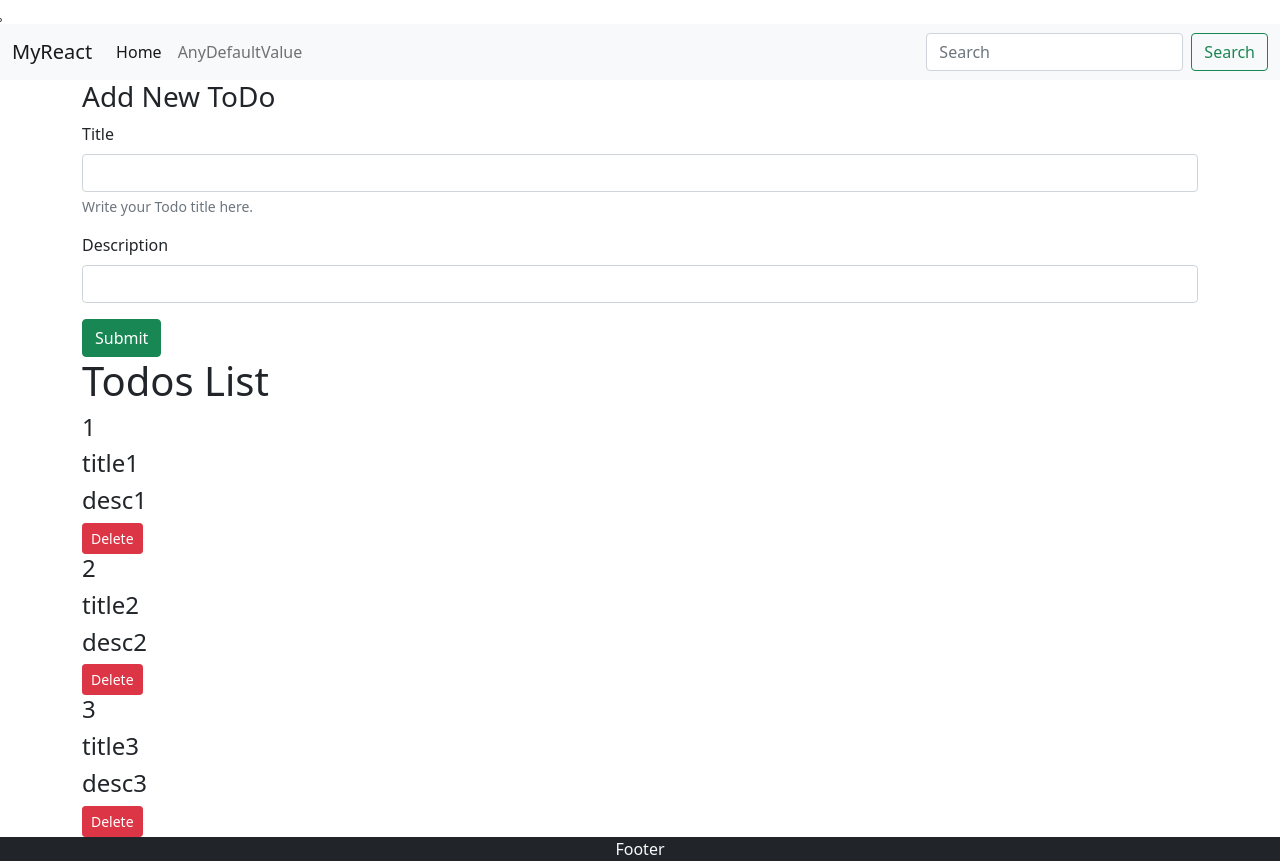
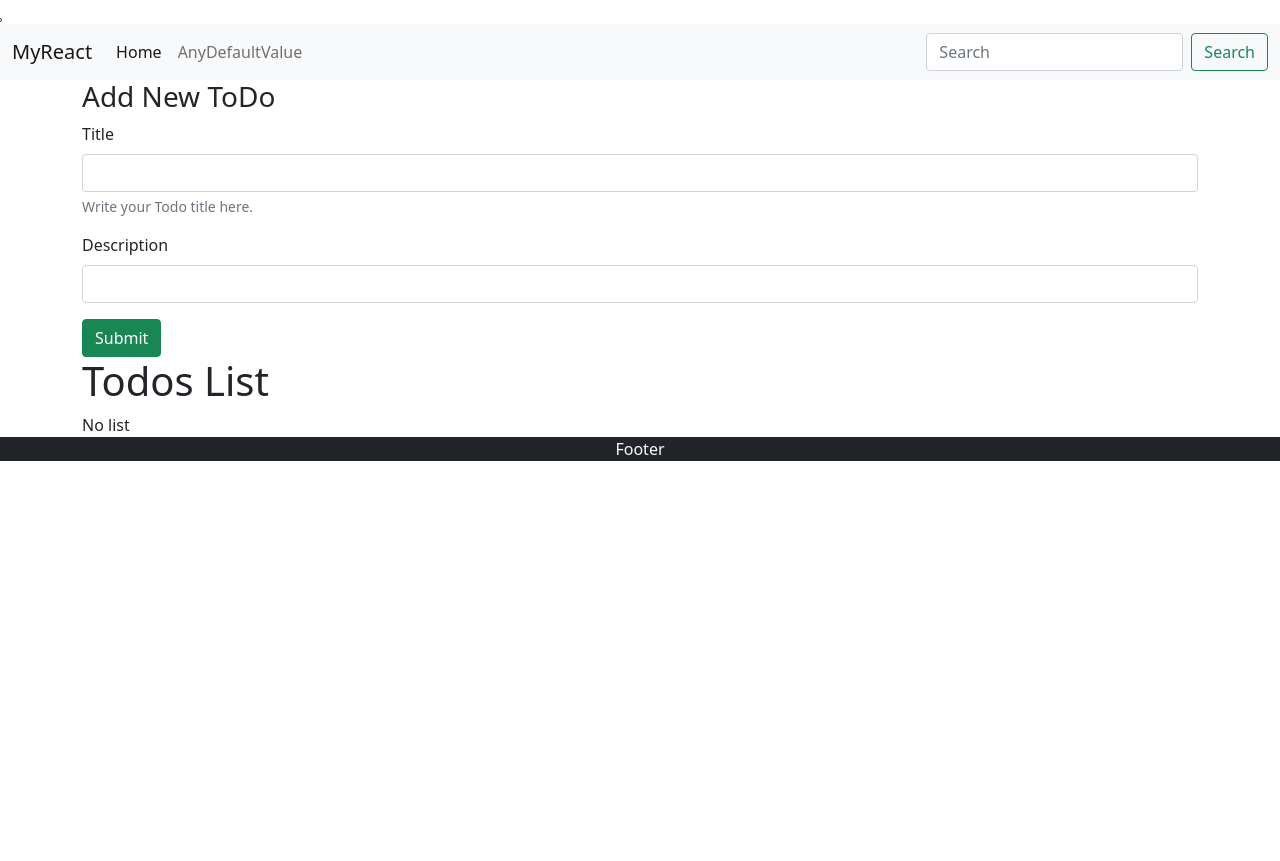
Before and after one commit to NancyBatham1/my_react_app, a React (Create React App) app: page / in a window 1280 px wide. After the commit the page ends 800 px from the top, so only its background shows below. Built offline with nearby package versions, Linux system fonts and the light colour scheme.

Commit message:
adding todos in localstorage

```diff
--- a/src/App.js
+++ b/src/App.js
@@ -1,60 +1,58 @@
-import Header from './components/Header';
-import {AddTodo} from './components/AddTodo';
-import Footer from './components/Footer';
-import Todos from './components/Todos';
-import React,{useState} from 'react';
+import Header from "./components/Header";
+import { AddTodo } from "./components/AddTodo";
+import Footer from "./components/Footer";
+import Todos from "./components/Todos";
+import React, { useState, useEffect } from "react";
 
 function App() {
+  let initTodo;
 
-  const onDelete=(mytodo)=>{
-    setTodos(todolist.filter((e)=>{
-     return e!==mytodo
-    }))
-  }
-  const addTodo =(title,desc)=>{
-   let sno;
-   if(todolist.length===0){
-    sno = 1;
-   }else{sno = todolist[todolist.length-1].sno + 1;}
-
-   const mytodo={
-    sno: sno,
-    title: title,
-    desc: desc
-   }
-
-   setTodos([...todolist, mytodo]);
-  alert('Todo added successfully');
-
-
+  if (localStorage.getItem("todolist") === null) {
+    initTodo = [];
+  } else {
+    initTodo = JSON.parse(localStorage.getItem("todolist"));
   }
 
+  const onDelete = (mytodo) => {
+    setTodos(
+      todolist.filter((e) => {
+        return e !== mytodo;
+      })
+    );
+  };
 
-  let [todolist, setTodos] = useState([
-    {
-      sno:1,
-      title:'title1',
-      desc:'desc1',
+  const addTodo = (title, desc) => {
+    let sno ;
+//console.log(todolist.length);
+    if (todolist.length === 0) {
+    //  console.log('i m 0');
+      sno = 1;
+    } else {
+    //  console.log('i m not 0');
+      //console.log(todolist);
+      sno = todolist[todolist.length - 1].sno + 1;
+    }
 
-    },
-    {
-      sno:2,
-      title:'title2',
-      desc:'desc2',
+    const mytodo = {
+      sno: sno,
+      title: title,
+      desc: desc,
+    };
+    //console.log(mytodo);
+    setTodos([...todolist, mytodo]);
+    alert("Todo added successfully");
+    localStorage.setItem("todolist", JSON.stringify(todolist));
 
-    },
-    {
-      sno:3,
-      title:'title3',
-      desc:'desc3',
+  };
 
-    },
+  let [todolist, setTodos] = useState(initTodo);
 
-  ]);
-
+  // useEffect(() => {
+  //   localStorage.setItem("todolist", JSON.stringify(todolist));
+  // }, [todolist]);
   return (
     <>
-      <Header logo='MyReact'  />
+      <Header logo="MyReact" />
       <AddTodo addTodo={addTodo} />
       <Todos todo={todolist} onDelete={onDelete} />
       <Footer />
```
